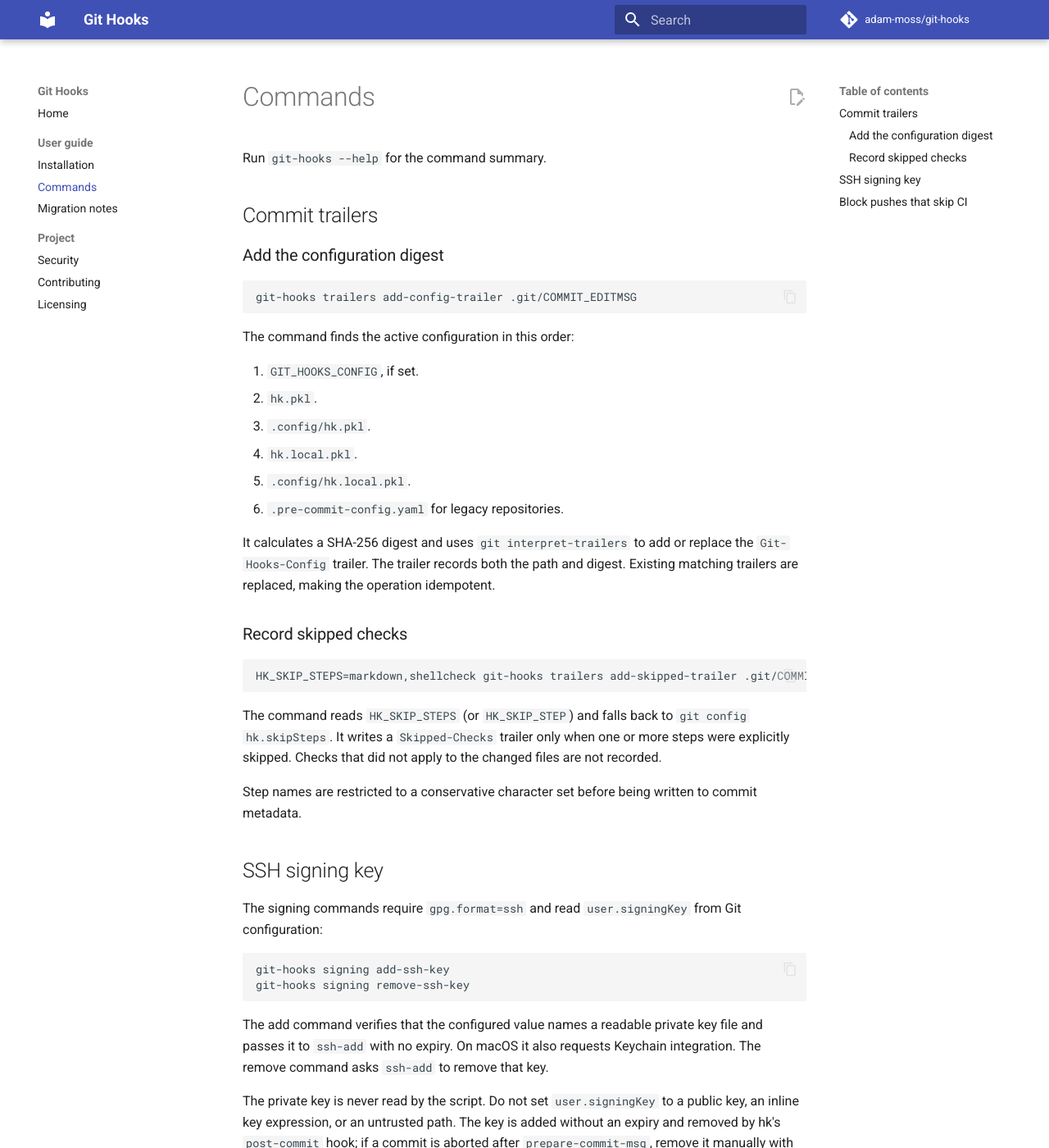
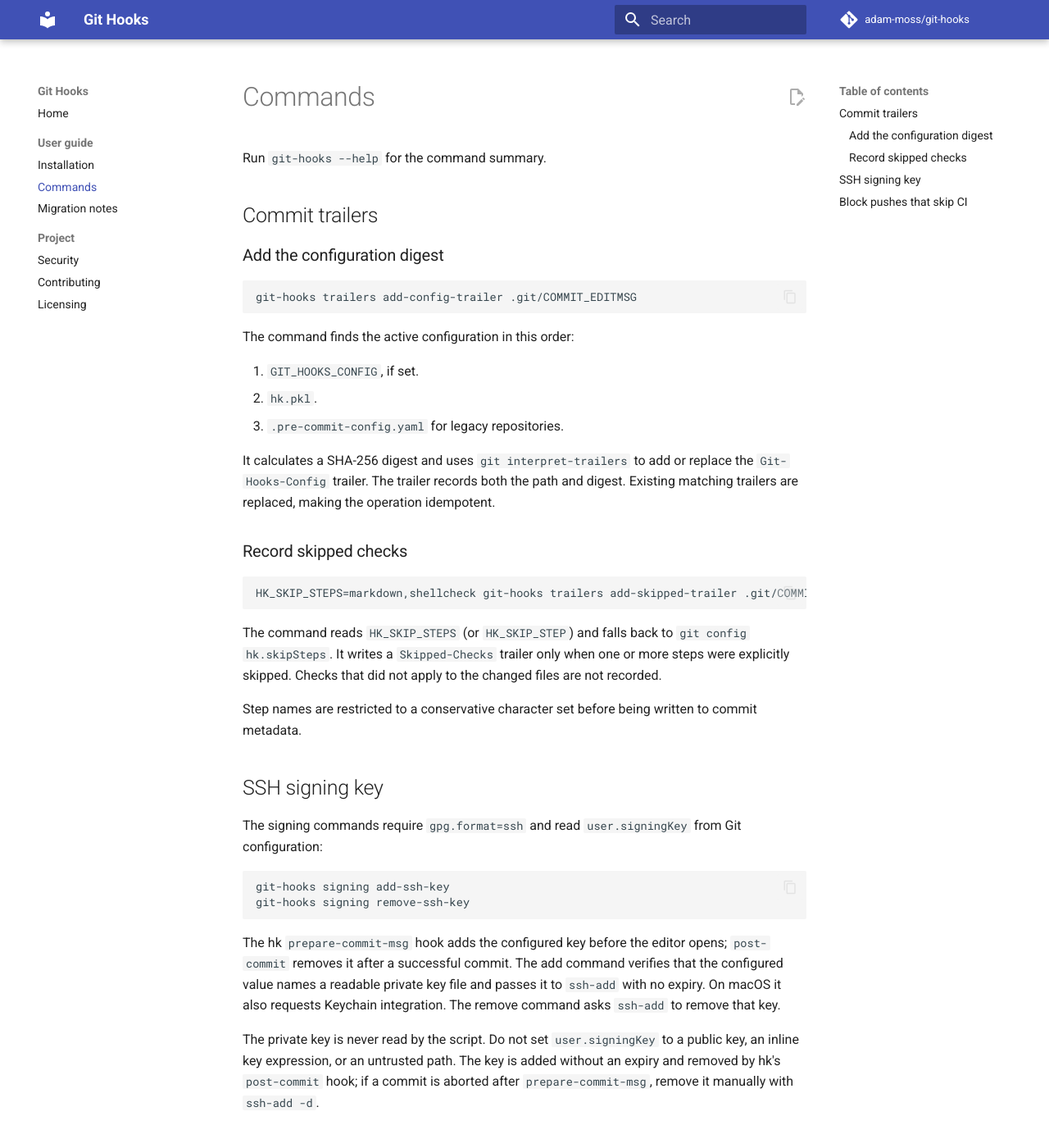
Before and after one commit to adam-moss/git-hooks, an MkDocs documentation site: the page built from docs/commands.md, in a window 1280 px wide and 1400 px high. Shown: the whole window at 82% size. Built offline with MkDocs 1.6.1 and Material for MkDocs 9.7.7, drawn with Linux system fonts in a browser that asks for light colours; comment, search, counter and statistics services are not loaded.

````diff
--- a/docs/commands.md
+++ b/docs/commands.md
@@ -14,10 +14,7 @@ The command finds the active configuration in this order:
 
 1. `GIT_HOOKS_CONFIG`, if set.
 2. `hk.pkl`.
-3. `.config/hk.pkl`.
-4. `hk.local.pkl`.
-5. `.config/hk.local.pkl`.
-6. `.pre-commit-config.yaml` for legacy repositories.
+3. `.pre-commit-config.yaml` for legacy repositories.
 
 It calculates a SHA-256 digest and uses `git interpret-trailers` to add or
 replace the `Git-Hooks-Config` trailer. The trailer records both the path and
@@ -48,9 +45,11 @@ git-hooks signing add-ssh-key
 git-hooks signing remove-ssh-key
 ```
 
-The add command verifies that the configured value names a readable private
-key file and passes it to `ssh-add` with no expiry. On macOS it also requests
-Keychain integration. The remove command asks `ssh-add` to remove that key.
+The hk `prepare-commit-msg` hook adds the configured key before the editor
+opens; `post-commit` removes it after a successful commit. The add command
+verifies that the configured value names a readable private key file and
+passes it to `ssh-add` with no expiry. On macOS it also requests Keychain
+integration. The remove command asks `ssh-add` to remove that key.
 
 The private key is never read by the script. Do not set `user.signingKey` to a
 public key, an inline key expression, or an untrusted path. The key is added
````
Also changed, not shown: 1 other file.
